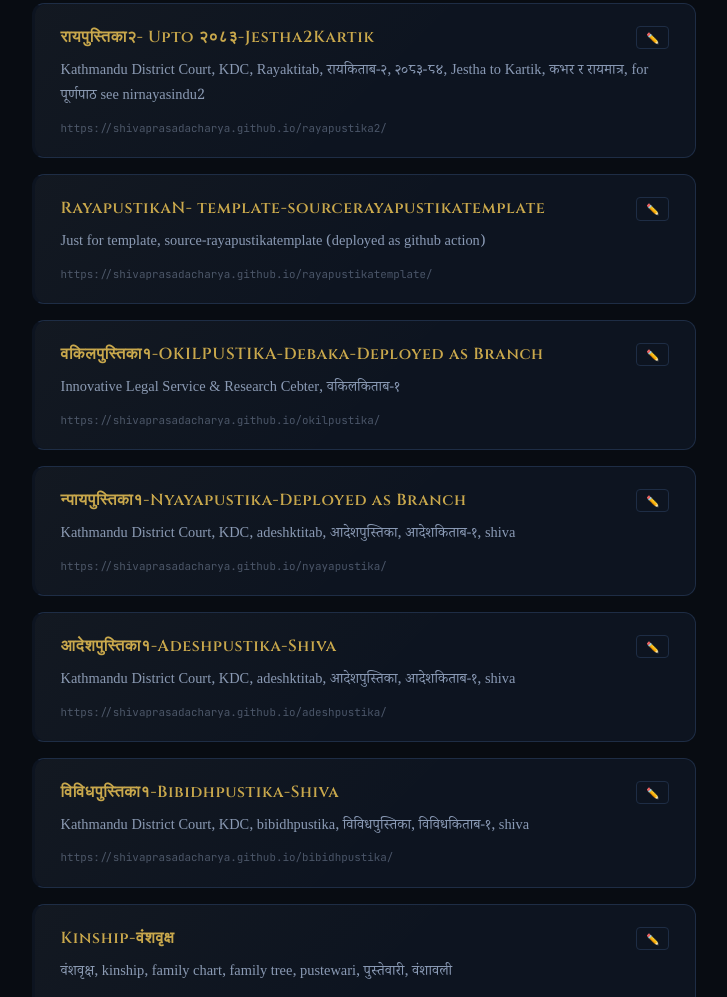
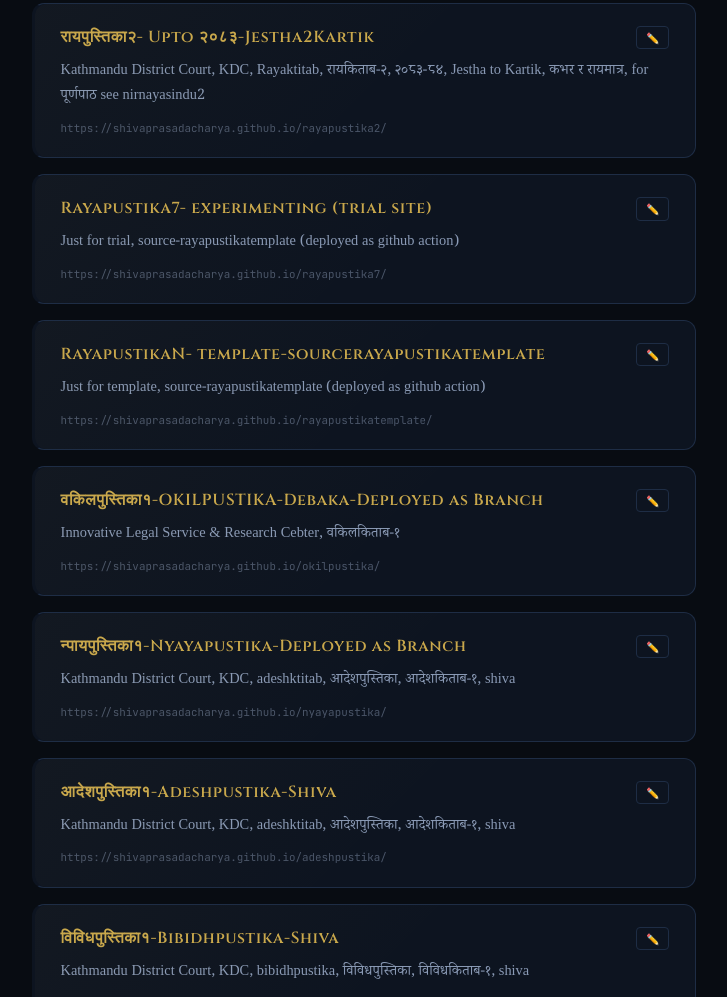
Before and after one commit to ShivaPrasadAcharya/link2, a plain HTML site: page index.html in a window 1280 px wide. Shown: the part 1732-2729 px from the top of the page, without its empty margins (276-1003 px from the left). Drawn offline with Linux system fonts and the light colour scheme.

Commit message:
Add new trial site entry in index.html

```diff
--- a/index.html
+++ b/index.html
@@ -568,6 +568,12 @@ const LINKS = [
     description: "Kathmandu District Court, KDC, Rayaktitab, रायकिताब-२, २०८३-८४, Jestha to Kartik, कभर र रायमात्र, for पूर्णपाठ see nirnayasindu2"
   },
       {
+    url:      "https://shivaprasadacharya.github.io/rayapustika7/",
+    title:    "Rayapustika7- experimenting (trial site)",
+    editUrl:  "https://github.com/ShivaPrasadAcharya/rayapustika7/blob/main/index.html",
+    description: " Just  for trial, source-rayapustikatemplate (deployed as github action)"
+  },
+      {
     url:      "https://shivaprasadacharya.github.io/rayapustikatemplate/",
     title:    "RayapustikaN- template-sourcerayapustikatemplate",
     editUrl:  "https://github.com/ShivaPrasadAcharya/rayapustikatemplate/blob/main/index.html",
```
